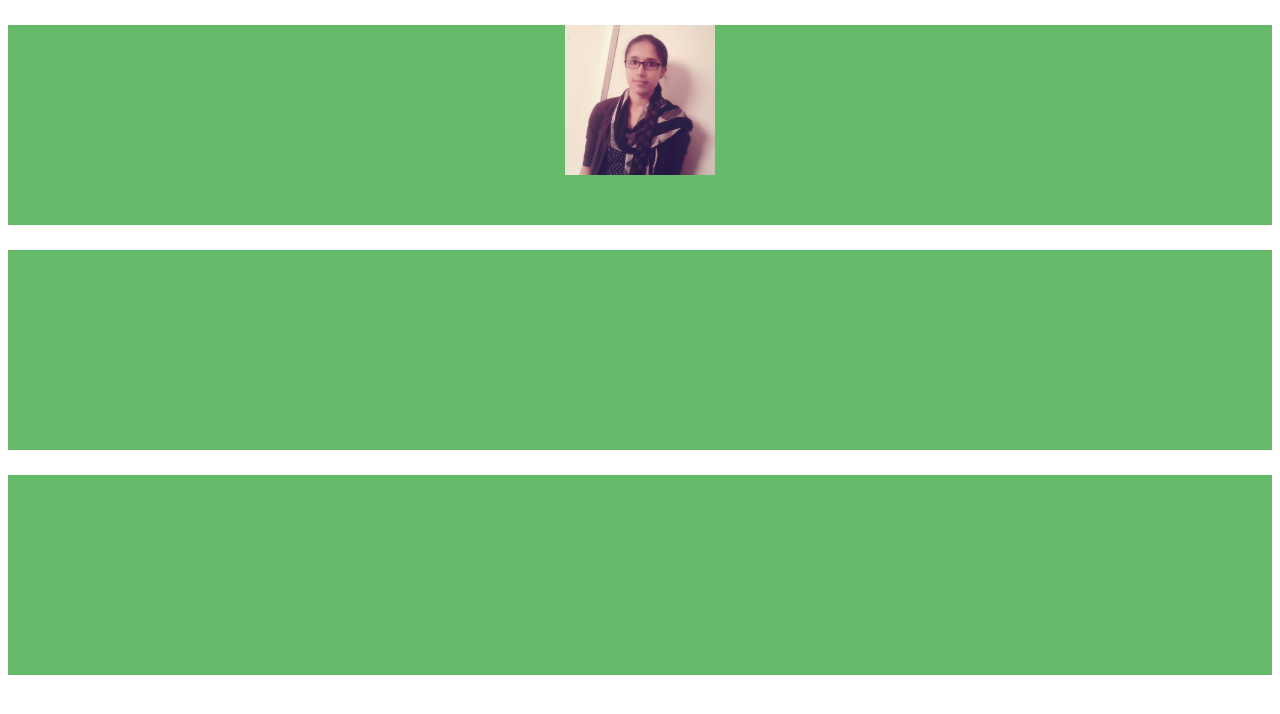
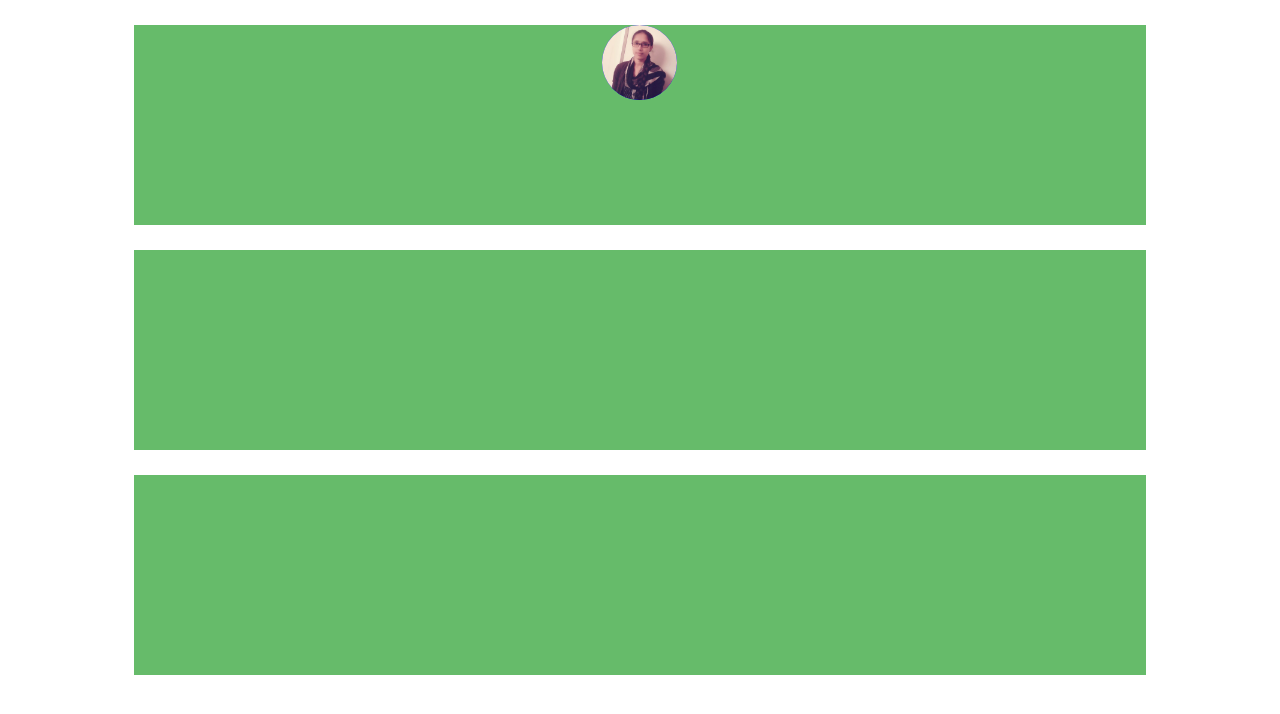
Before and after one commit to divya-ts/SimpleWebPage, a plain HTML site: page index.html in a window 1280 px wide. Drawn offline with Linux system fonts and the light colour scheme.

Commit message:
Changed the image size and block size

```diff
--- a/css/bio-page.css
+++ b/css/bio-page.css
@@ -3,7 +3,8 @@
 }
 .content-block {
 	display:block;
-	width: 100%;
+	width: 80%;
+	margin-left: 10%;
 	height: 200px;
 	background-color: #66BB6A;
 	margin-top: 25px;
@@ -11,8 +12,9 @@
 }
 
 .img-holder {
-	width: 150px;
-	height: 150px;
+	width: 75px;
+	height: 75px;
+	border-radius: 50%;
 	background-color: blue;
 	margin: 20px auto;
 	position: relative;
```
